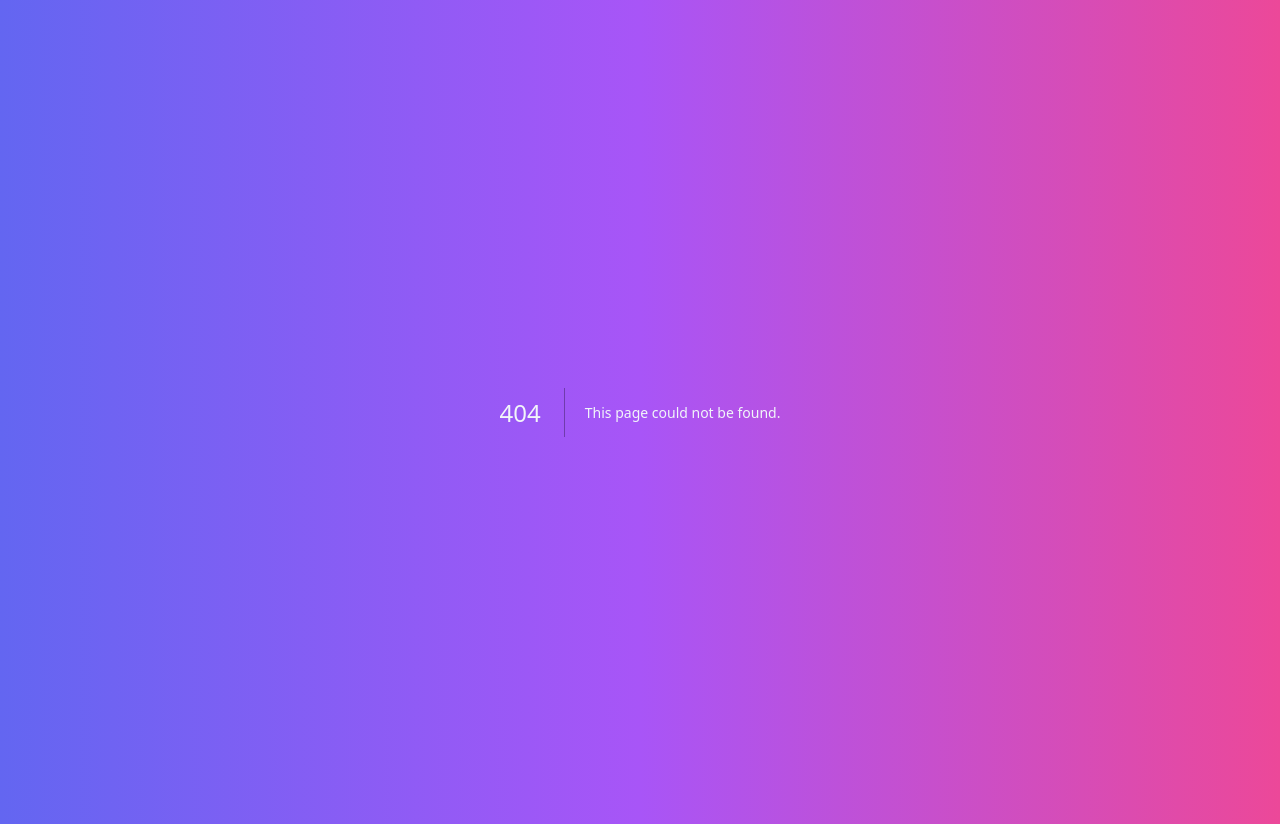
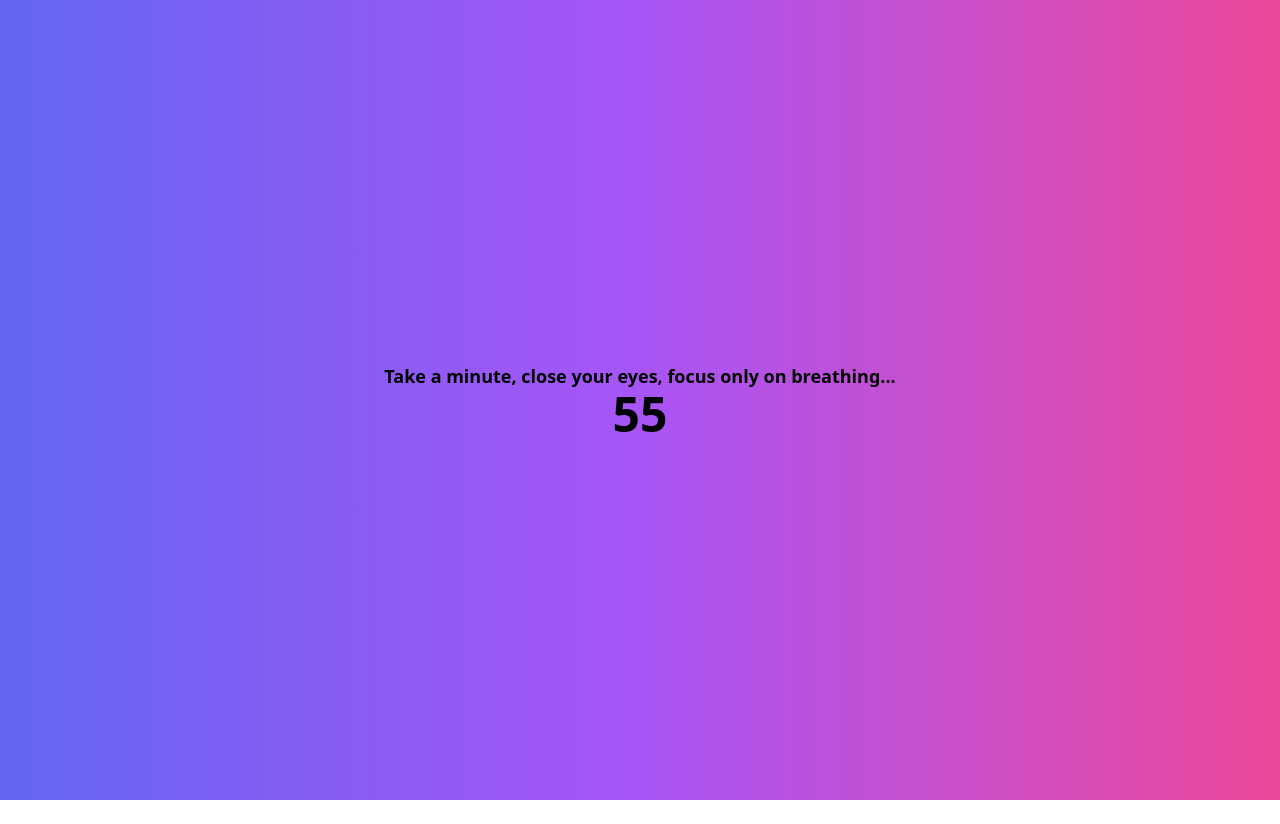
Before and after one commit to SyedTDK/wellbeing, a Next.js app: page /Meditate in a window 1280 px wide. Before the commit this address had no page. After the commit the page ends 800 px from the top, so only its background shows below. Built offline with nearby package versions, Linux system fonts and the light colour scheme.

Commit message:
Added meditation & bug fix

```diff
--- a/src/app/Journey/page.tsx
+++ b/src/app/Journey/page.tsx
@@ -64,9 +64,11 @@ const Journey: React.FC = () => {
                 </header>
                 <div className="w-screen h-screen flex justify-center items-center">
                     <form onSubmit={submitData} className="rounded px-8 pt-6 pb-8 mb-4">
-                        <label className="block text-black text-md font-bold mb-2">{prompt}</label>
-                        <input type="text" name="prompt" placeholder="Think Deeply and Write Your Response Here..."
-                            className="block input input-bordered w-full p-4 max-w-lg rounded-lg opacity-50 text-black"
+                        <label className="block text-white text-md font-bold mb-2">{prompt}</label>
+                        <textarea
+                            name="prompt"
+                            placeholder="Think Deeply and Write Your Response Here..."
+                            className="block input input-bordered w-full p-4 max-w-4xl sm:max-w-10xl rounded-lg opacity-50 text-black h-40"
                             id="answerData"
                             value={responseText}
                             onChange={(e) => setResponseText(e.target.value)}
--- /dev/null
+++ b/src/app/Meditate/page.tsx
@@ -0,0 +1,45 @@
+"use client";
+import Link from 'next/link';
+import React, { useState, useEffect } from 'react';
+
+const Timer = () => {
+    const [seconds, setSeconds] = useState(60);
+    const [timerFinished, setTimerFinished] = useState(false);
+
+    useEffect(() => {
+        if (seconds > 0) {
+            const timer = setInterval(() => {
+                setSeconds((prevSeconds) => prevSeconds - 1);
+            }, 1000);
+            return () => clearInterval(timer);
+        } else {
+            setTimerFinished(true);
+        }
+    }, [seconds]);
+
+    const timerProgress = (seconds / 60) * 100;
+
+    return (
+        <body className="bg-gradient-to-r from-indigo-500 via-purple-500 to-pink-500">
+            <div className="w-screen h-screen flex justify-center items-center">
+                <div className="timer">
+                    <p className="text-lg font-bold">Take a minute, close your eyes, focus only on breathing...</p>
+                    <div className="timer-progress" style={{ strokeDashoffset: timerProgress }}></div>
+                    <div className="text-center font-semibold text-5xl">{seconds}</div>
+                    {timerFinished && <div className="flex justify-center">
+                                        <Link
+                                            className="inline-flex text-center items-center justify-center p-0.5 mb-2 me-2 overflow-hidden text-lg font-medium text-white rounded-lg group bg-gradient-to-br from-teal-300 to-lime-300 group-hover:from-teal-300 group-hover:to-lime-300 focus:ring-4 focus:outline-none focus:ring-lime-200"
+                                            href="/Journey"
+                                        >
+                                            <span className="px-5 py-2.5 transition-all ease-in duration-75 bg-gray-900 rounded-md group-hover:bg-opacity-0">
+                                                Once you feel calm, go to the next step
+                                            </span>
+                                        </Link>
+                                    </div>}
+                </div>
+            </div>
+        </body>
+    );
+};
+
+export default Timer;
--- a/src/app/page.tsx
+++ b/src/app/page.tsx
@@ -40,7 +40,7 @@ export default async function Home() {
             </div>
           </header>
           <div className="w-screen h-screen flex justify-center items-center">
-           <Link className="text-center font-bold text-5xl underline decoration-sky-600 hover:decoration-blue-400" href='/Journey'>Explore Today's Journey.</Link>
+           <Link className="text-center font-bold text-5xl underline decoration-sky-600 hover:decoration-blue-400" href='/Meditate'>Explore Today's Journey.</Link>
           </div>
         </body>
     )
@@ -60,7 +60,7 @@ export default async function Home() {
           </div>
         </header>
         <div className="w-screen h-screen flex justify-center items-center">
-          <Link className="text-center font-bold text-5xl underline decoration-sky-600 hover:decoration-blue-400" href='/Journey'>Explore Today's Journey.</Link>
+          <Link className="text-center font-bold text-5xl underline decoration-sky-600 hover:decoration-blue-400" href='/Meditate'>Explore Today's Journey.</Link>
         </div>
       </body>
   )}
```
